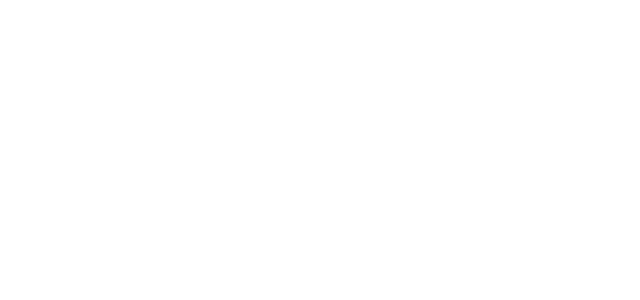
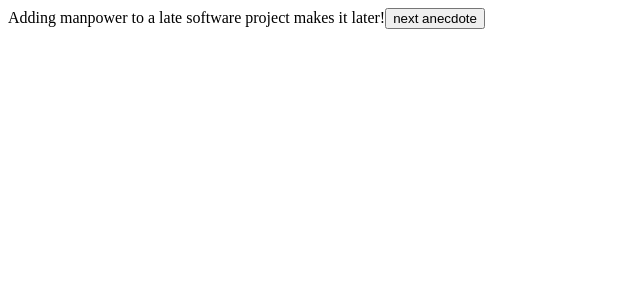
Before and after one commit to FIDELIS-TUWEI/fullstack-course, a React (Vite) app: page / in a window 1280 px wide. Shown: the top 300 px of the page, without its empty margins (0-640 px from the left). Built offline with nearby package versions, Linux system fonts and the light colour scheme.

Commit message:
function to generate a random anecdote

```diff
--- a/src/App.jsx
+++ b/src/App.jsx
@@ -1,3 +1,5 @@
+import { useEffect } from "react";
+import { useState } from "react"
 
 
 const App = () => {
@@ -12,9 +14,23 @@ const App = () => {
     'The only way to go fast, is to go well.'
   ]
 
+  const [selected, setSelected] = useState(0);
+
+  // function to generate a random anecdote
+  const getRandomAnecdote = () => {
+    const randomIndex = Math.floor(Math.random() * anecdotes.length);
+    setSelected(randomIndex)
+  };
+
+  // useeffect hook
+  useEffect(() => {
+    getRandomAnecdote()
+  }, []);
+
   return (
     <div>
-
+      {anecdotes[selected]}
+      <button onClick={getRandomAnecdote}>next anecdote</button>
     </div>
   )
 }
```
